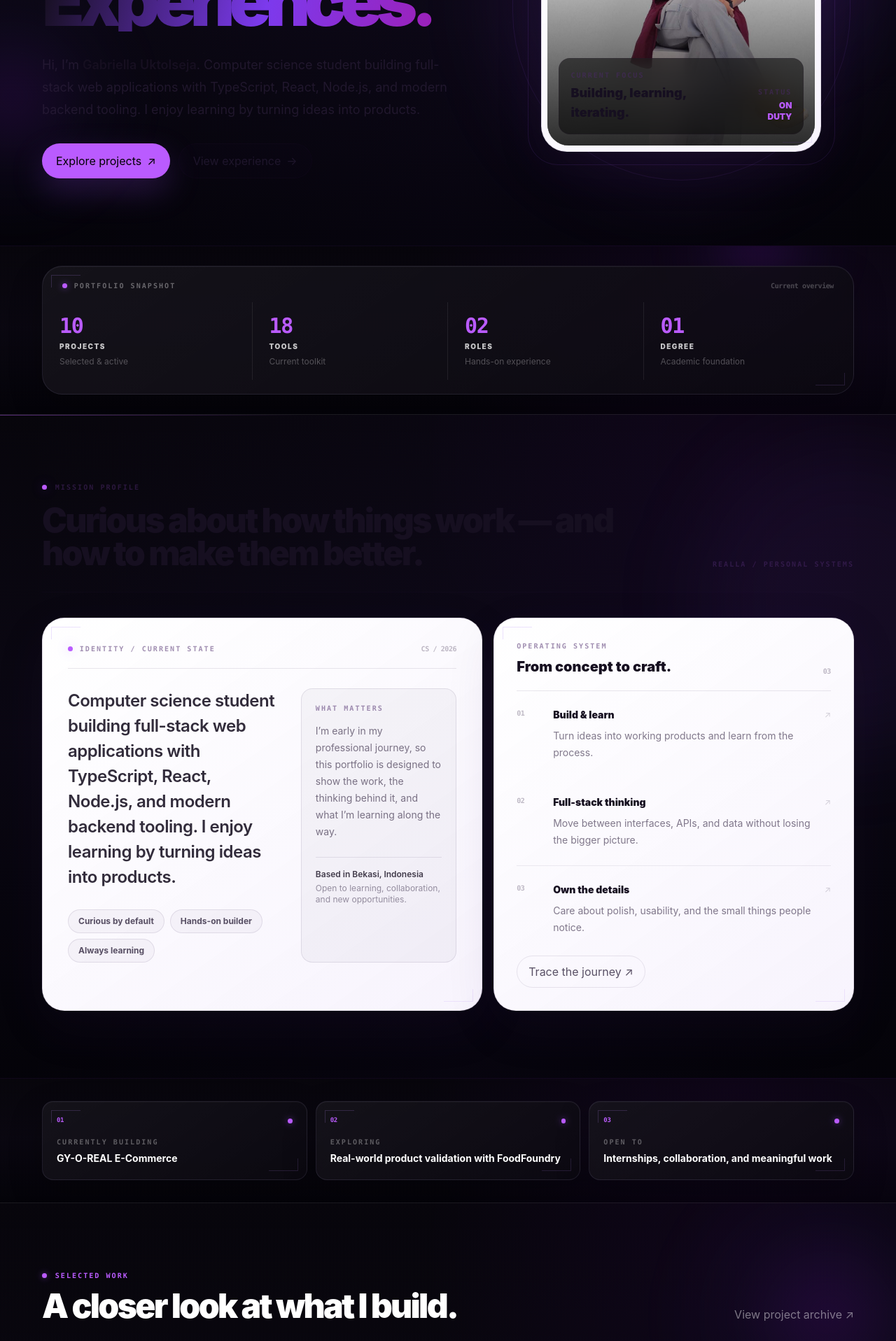
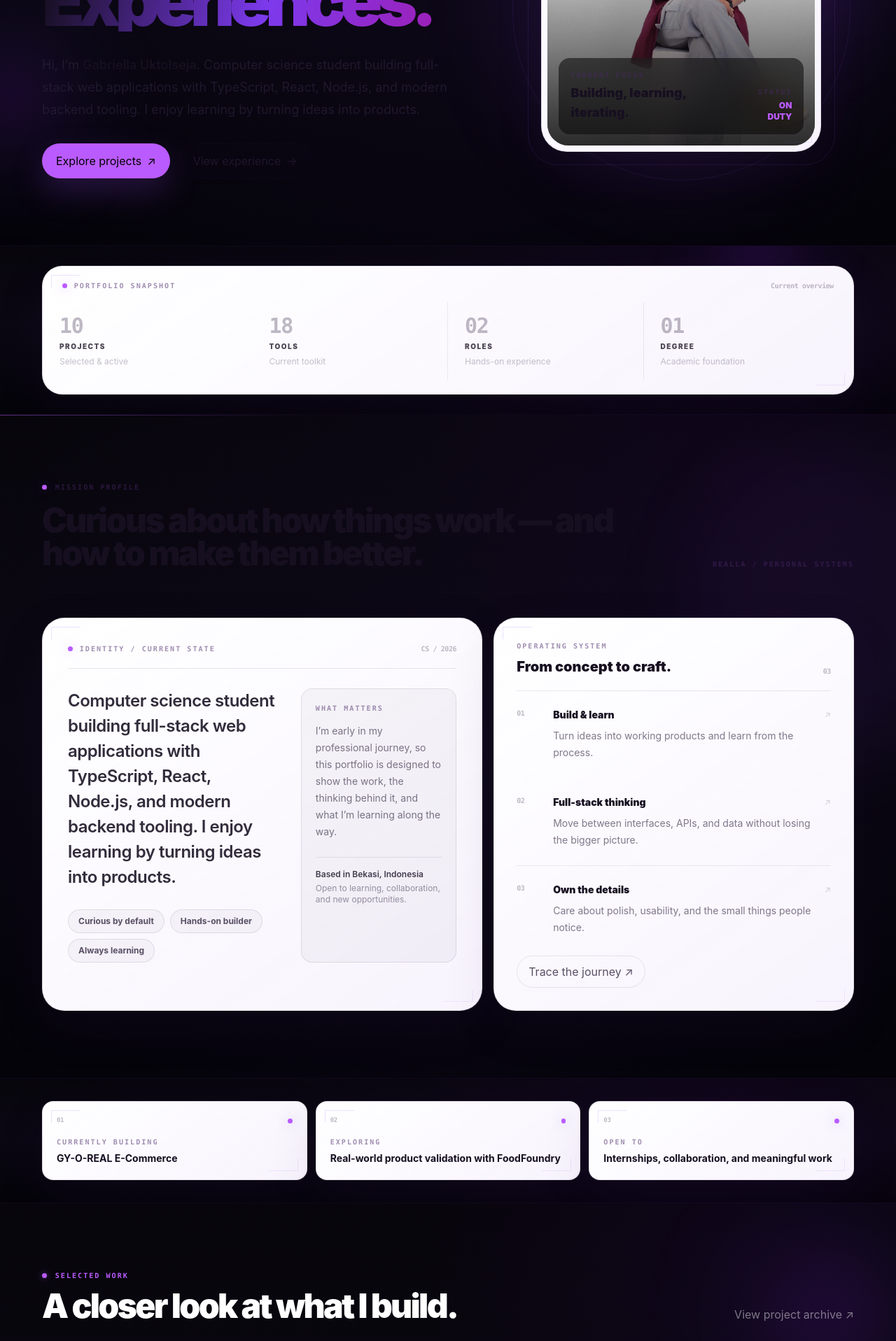
Before and after one commit to EllaUktolseja/Serverless-Realla-Website, a React (Vite) app in the folder apps/web/: page / in a window 1280 px wide. Shown: the part 501-2418 px from the top of the page at 70% size. Built offline with nearby package versions, Linux system fonts and the light colour scheme.

Commit message:
feat(ui): extend starlight backdrop

```diff
--- a/apps/web/src/pages/HomePage.tsx
+++ b/apps/web/src/pages/HomePage.tsx
@@ -42,7 +42,7 @@ function HomePage() {
     <>
       <Hero />
 
-      <section className="space-section bg-[#030309]">
+      <section className="space-section starlight-section bg-[#030309]">
         <div className="nebula pointer-events-none right-[4%] top-[-9rem] size-72" />
         <div className="space-container px-5 py-7 sm:px-7 lg:px-10">
           <Reveal>
@@ -75,7 +75,7 @@ function HomePage() {
 
       <About />
 
-      <section className="space-section bg-[#05030a]">
+      <section className="space-section starlight-section bg-[#05030a]">
         <div className="space-container px-5 py-8 sm:px-7 lg:px-10">
           <Reveal>
             <div className="grid gap-3 md:grid-cols-3">
```
